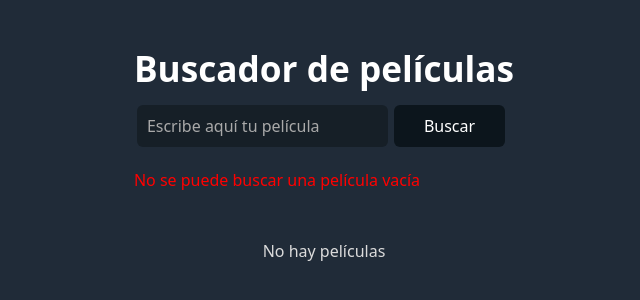
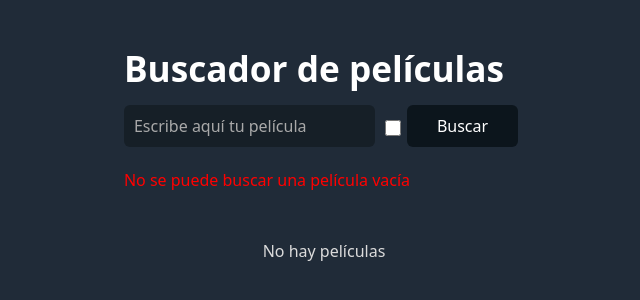
Before and after one commit to davidFCDev/prueba-rapida-20, a React (Vite) app: page / in a window 1280 px wide. Shown: the top 300 px of the page, without its empty margins (316-956 px from the left). Built offline with nearby package versions, Linux system fonts and the light colour scheme.

Commit message:
sorted movies

```diff
--- a/src/App.jsx
+++ b/src/App.jsx
@@ -30,8 +30,9 @@ function useSearch() {
 }
 
 function App() {
+  const [sort, setSort] = useState(false);
   const { search, updateSearch, error } = useSearch();
-  const { movies, getMovies, loading } = useMovies({ search });
+  const { movies, getMovies, loading } = useMovies({ search, sort });
 
   const handleSubmit = (event) => {
     event.preventDefault();
@@ -41,6 +42,10 @@ function App() {
   const handleChange = (event) => {
     const newSearch = event.target.value;
     updateSearch(newSearch);
+  };
+
+  const handleSort = () => {
+    setSort(!sort);
   };
 
   return (
@@ -54,6 +59,12 @@ function App() {
             type="text"
             placeholder="Escribe aquí tu película"
           />
+          <input
+            id="sort"
+            type="checkbox"
+            onChange={handleSort}
+            checked={sort}
+          />
           <button type="submit">Buscar</button>
         </form>
         {error && <p style={{ color: "red" }}>{error}</p>}
--- a/src/hooks/useMovies.js
+++ b/src/hooks/useMovies.js
@@ -1,7 +1,7 @@
-import { useCallback, useRef, useState } from "react";
+import { useCallback, useMemo, useRef, useState } from "react";
 import { searchMovies } from "../services/movies";
 
-export function useMovies({ search }) {
+export function useMovies({ search, sort }) {
   const [movies, setMovies] = useState([]);
   const [loading, setLoading] = useState(false);
   const [error, setError] = useState(null);
@@ -22,5 +22,11 @@ export function useMovies({ search }) {
     }
   }, []);
 
-  return { movies, getMovies, loading, error };
+  const sortedMovies = useMemo(() => {
+    return sort
+      ? [...movies].sort((a, b) => a.title.localeCompare(b.title))
+      : movies;
+  }, [sort, movies]);
+
+  return { movies: sortedMovies, getMovies, loading, error };
 }
```
